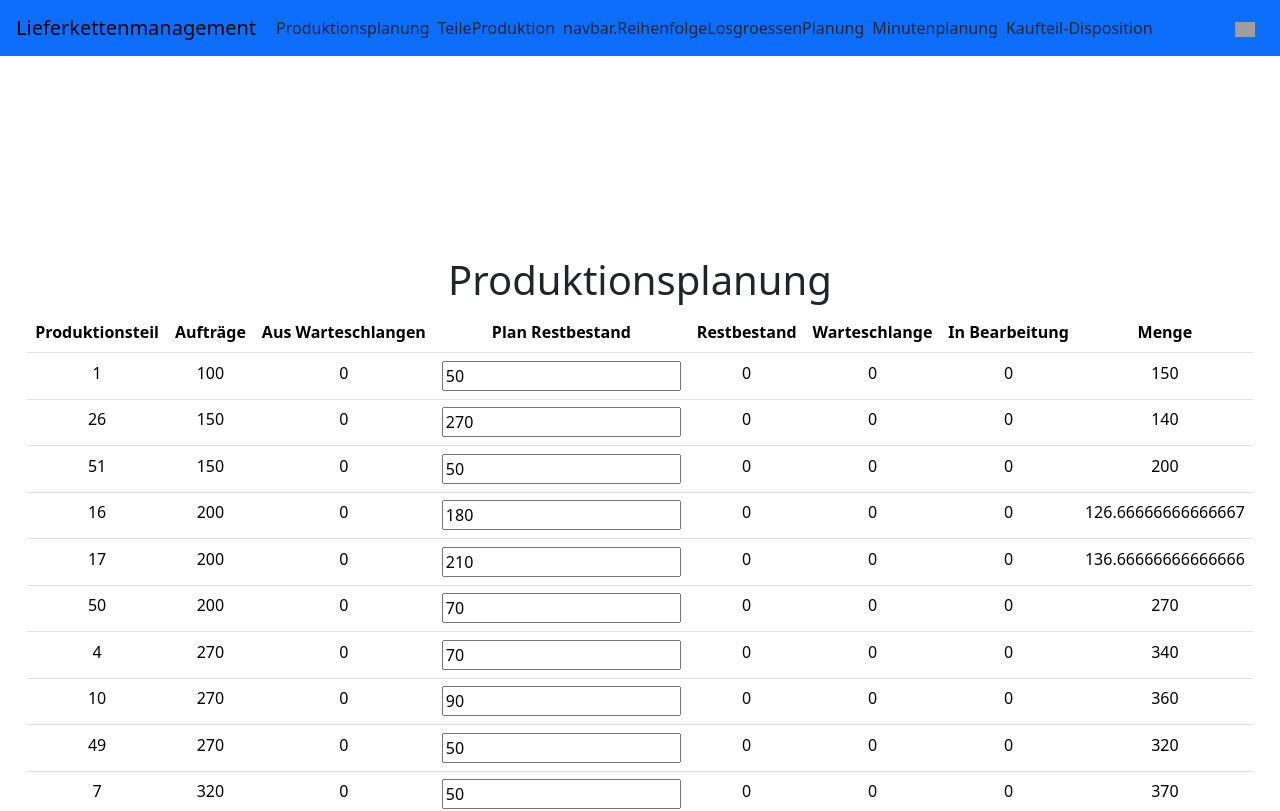
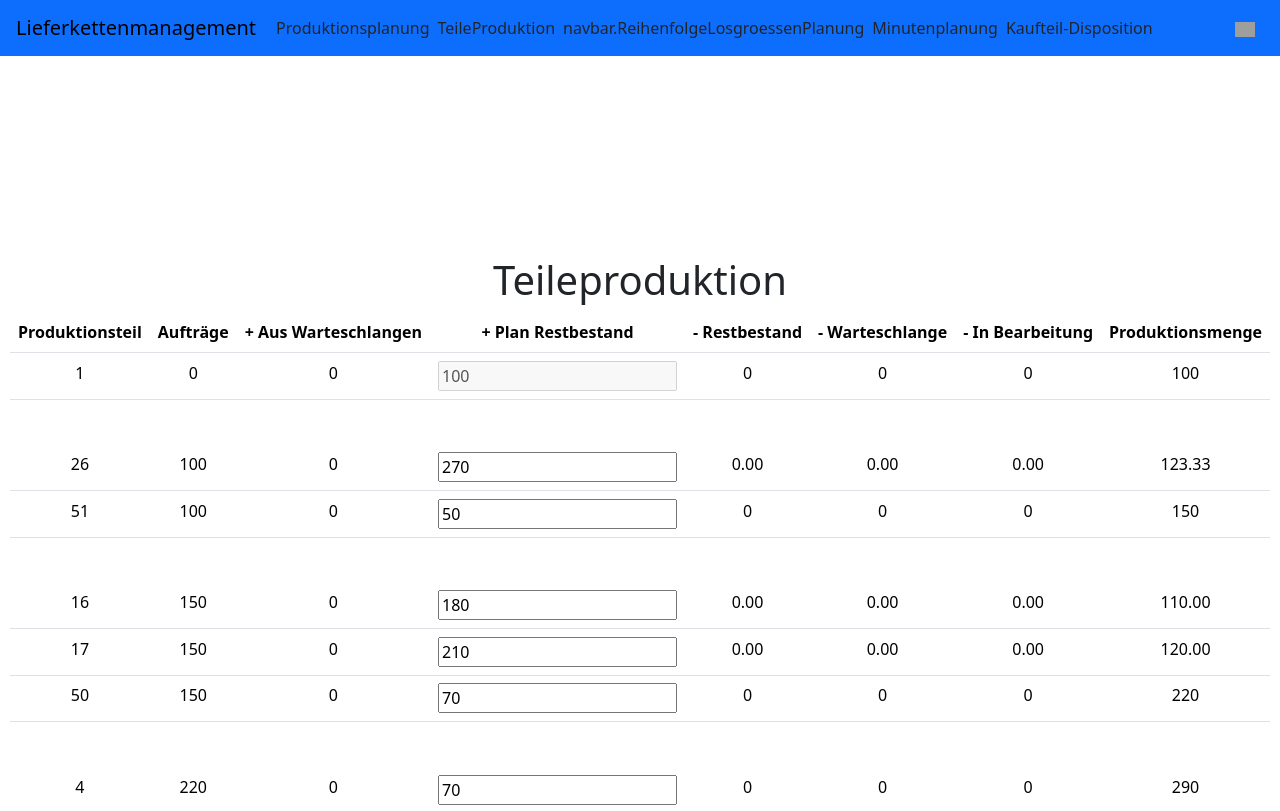
Before and after one commit to universalmensch/IBSYS2ProduktionsPlanung, a React (Vite) app in the folder ibsys2Produktionsplanung/: page /TeileProduktion in a window 1280 px wide. Shown: the top 811 px of the page. Built offline with nearby package versions, Linux system fonts and the light colour scheme; grey boxes are pictures that could not be loaded.

Commit message:
feat: vorläufige behandlung von dreifachen teilen

```diff
--- a/ibsys2Produktionsplanung/src/dtos/Produktionsteile.tsx
+++ b/ibsys2Produktionsplanung/src/dtos/Produktionsteile.tsx
@@ -113,7 +113,7 @@ export const Produktionsteile: Produktionsteil[] =
     ];
 
 export const AnzeigeReihenfolge: number[] = [
-    1, 26, 51, 16, 17, 50, 4, 10, 49, 7, 13, 18, 2, 26, 56, 16, 17, 55, 5, 11, 54, 8, 14, 19, 3, 26, 31, 16, 17, 30, 6, 12, 29, 9, 15, 20
+    1, 261, 51, 161, 171, 50, 4, 10, 49, 7, 13, 18, 2, 262, 56, 162, 172, 55, 5, 11, 54, 8, 14, 19, 3, 263, 31, 163, 173, 30, 6, 12, 29, 9, 15, 20
 ];
 export const SpaceAfterRow: number[] = [
     1, 51, 50, 49, 18, 2, 56, 55, 54, 19, 3, 31, 30, 29, 20
--- a/ibsys2Produktionsplanung/src/pages/TeileProduktion.tsx
+++ b/ibsys2Produktionsplanung/src/pages/TeileProduktion.tsx
@@ -13,6 +13,7 @@ export function TeileProduktion() {
     const restBestand = input?.warehousestock?.article
     const waitingWorkplace = input?.waitinglistworkstations.workplace || []
     const inBearbeitung = input?.ordersinwork?.workplace
+    const verkaufsauftraege = input?.forecast || {p1: 0, p2: 0, p3: 0}
 
     const produktionsPlan = generalStore?.produktionsPlan ?? new ProduktionsPlanDTO(0, 0, 0);
 
@@ -77,7 +78,8 @@ export function TeileProduktion() {
 
         // P1
         const teil1 = result[1];
-        teil1.auftraege = produktionsPlan.p1ProduktionWoche0
+        teil1.auftraege = Number(verkaufsauftraege.p1);
+        teil1.planRestbestand = Number(produktionsPlan.p1ProduktionWoche0) + Number(teil1.restBestand) + Number(teil1.warteschlange) + Number(teil1.bearbeitung) - Number(verkaufsauftraege.p1);
 
         const teil26 = result[26];
         teil26.auftraege = teil1.menge
@@ -126,7 +128,8 @@ export function TeileProduktion() {
 
         // P2
         const teil2 = result[2];
-        teil2.auftraege = produktionsPlan.p2ProduktionWoche0
+        teil2.auftraege = Number(verkaufsauftraege.p2);
+        teil2.planRestbestand = Number(produktionsPlan.p2ProduktionWoche0) + Number(teil2.restBestand) + Number(teil2.warteschlange) + Number(teil2.bearbeitung) - Number(verkaufsauftraege.p2);
 
         const teil56 = result[56];
         teil56.auftraege = teil2.menge
@@ -162,7 +165,8 @@ export function TeileProduktion() {
 
         // P2
         const teil3 = result[3];
-        teil3.auftraege = produktionsPlan.p3ProduktionWoche0
+        teil3.auftraege = Number(verkaufsauftraege.p3);
+        teil3.planRestbestand = Number(produktionsPlan.p3ProduktionWoche0) + Number(teil3.restBestand) + Number(teil3.warteschlange) + Number(teil3.bearbeitung) - Number(verkaufsauftraege.p3);
 
         const teil31 = result[31];
         teil31.auftraege = teil3.menge
@@ -227,65 +231,182 @@ export function TeileProduktion() {
     }
 
     function getMenge(id: number) {
+        if (id === 1) {
+            return produktionsPlan.p1ProduktionWoche0
+        }
+        if (id === 2) {
+            return produktionsPlan.p2ProduktionWoche0
+        }
+        if (id === 3) {
+            return produktionsPlan.p3ProduktionWoche0
+        }
+
         if (id === 26 || id === 16 || id === 17) {
-            return produktionsteile[id]?.menge / 3;
+            return (produktionsteile[id].menge / 3).toFixed(2);
         }
-        return produktionsteile[id]?.menge;
+
+        return produktionsteile[id].menge;
     }
 
     function getRestbestand(id: number) {
         if (id === 26 || id === 16 || id === 17) {
-            return produktionsteile[id]?.restBestand / 3;
+            return (produktionsteile[id].restBestand / 3).toFixed(2);
         }
-        return produktionsteile[id]?.restBestand;
+        return produktionsteile[id].restBestand;
+    }
+
+    function getWarteschlangen(id: number) {
+        if (id === 26 || id === 16 || id === 17) {
+            return (produktionsteile[id].warteschlange / 3).toFixed(2);
+        }
+        return produktionsteile[id].warteschlange;
+    }
+
+    function getBearbeitung(id: number) {
+        if (id === 26 || id === 16 || id === 17) {
+            return (produktionsteile[id].bearbeitung / 3).toFixed(2);
+        }
+        return produktionsteile[id].bearbeitung;
+    }
+
+    function getAuftraege(key: number) {
+        const keyString = key.toString();
+        if (keyString.length > 2) {
+            switch (keyString[0] + keyString[1]) {
+                case '16' :
+                case '17' : {
+                    if (Number(keyString[2]) === 1) {
+                        return produktionsteile[51].menge;
+                    } else if (Number(keyString[2]) === 2) {
+                        return produktionsteile[56].menge;
+                    }
+                    return produktionsteile[31].menge;
+                }
+                case '26' :
+                    if (Number(keyString[2]) === 1) {
+                        return produktionsPlan.p1ProduktionWoche0;
+                    } else if (Number(keyString[2]) === 2) {
+                        return produktionsPlan.p2ProduktionWoche0;
+                    }
+                    return produktionsPlan.p3ProduktionWoche0;
+                default:
+                    return 0;
+            }
+        }
+        return produktionsteile[key].auftraege;
+    }
+
+    function getFuerWarteschlangen(key: number) {
+        const keyString = key.toString();
+        if (keyString.length > 2) {
+            switch (keyString[0] + keyString[1]) {
+                case '16' :
+                case '17' : {
+                    if (Number(keyString[2]) === 1) {
+                        return produktionsteile[51].warteschlange;
+                    } else if (Number(keyString[2]) === 2) {
+                        return produktionsteile[56].warteschlange;
+                    }
+                    return produktionsteile[31].warteschlange;
+                }
+                case '26' :
+                    if (Number(keyString[2]) === 1) {
+                        return produktionsteile[1].warteschlange;
+                    } else if (Number(keyString[2]) === 2) {
+                        return produktionsteile[2].warteschlange;
+                    }
+                    return produktionsteile[3].warteschlange;
+                default:
+                    return 0;
+            }
+        }
+        return produktionsteile[key].fuerWarteschlangen;
+    }
+
+    function getPlanRestbestand(key: number) {
+        const keyString = key.toString();
+        if (keyString.length > 2) {
+            switch (keyString[0] + keyString[1]) {
+                case '16' : {
+                    if (Number(keyString[2]) === 1) {
+                        return produktionsteile[16].planRestbestand;
+                    } else if (Number(keyString[2]) === 2) {
+                        return produktionsteile[16].planRestbestand;
+                    }
+                    return produktionsteile[16].planRestbestand;
+                }
+                case '17' : {
+                    if (Number(keyString[2]) === 1) {
+                        return produktionsteile[17].planRestbestand;
+                    } else if (Number(keyString[2]) === 2) {
+                        return produktionsteile[17].planRestbestand;
+                    }
+                    return produktionsteile[17].planRestbestand;
+                }
+                case '26' :
+                    if (Number(keyString[2]) === 1) {
+                        return produktionsteile[26].planRestbestand;
+                    } else if (Number(keyString[2]) === 2) {
+                        return produktionsteile[26].planRestbestand;
+                    }
+                    return produktionsteile[26].planRestbestand;
+                default:
+                    return 0;
+            }
+        }
+        return produktionsteile[key].planRestbestand;
     }
 
     return (
         <div>
-            <h1>Produktionsplanung</h1>
+            <h1>Teileproduktion</h1>
             <Table>
                 <thead>
                 <tr>
                     <th>Produktionsteil</th>
                     <th>Aufträge</th>
-                    <th>Aus Warteschlangen</th>
-                    <th>Plan Restbestand</th>
-                    <th>Restbestand</th>
-                    <th>Warteschlange</th>
-                    <th>In Bearbeitung</th>
-                    <th>Menge</th>
+                    <th>+ Aus Warteschlangen</th>
+                    <th>+ Plan Restbestand</th>
+                    <th>- Restbestand</th>
+                    <th>- Warteschlange</th>
+                    <th>- In Bearbeitung</th>
+                    <th>Produktionsmenge</th>
                 </tr>
                 </thead>
                 <tbody>
                 {
                     AnzeigeReihenfolge.map(
-                        id => {
+                        key => {
+                            const id = key.toString().length > 2 ? Number(key.toString()[0] + key.toString()[1]) : key;
                             return <>
-                                <tr key={Math.random()}>{
+                                <tr key={key + 'vorne'} style={{border: 'none'}}>{
                                     //extra space between the different bikes
-                                    (id === 2 || id === 3) && <></>
+                                    (id === 2 || id === 3) &&
+                                    <td colSpan={2} style={{padding: 0, height: '15px', border: 'none'}}/>
 
                                 }</tr>
-                                <tr key={Math.random()}>
-                                    <td>{produktionsteile[id]?.id}</td>
-                                    <td>{produktionsteile[id]?.auftraege}</td>
-                                    <td>{produktionsteile[id]?.fuerWarteschlangen}</td>
+                                <tr key={key + 'mitte'}>
+                                    <td>{produktionsteile[id].id}</td>
+                                    <td>{getAuftraege(key)}</td>
+                                    <td>{getFuerWarteschlangen(key)}</td>
                                     <td>
                                         <input
                                             min={0}
+                                            disabled={id === 1 || id === 2 || id === 3}
                                             type="number"
-                                            value={produktionsteile[id]?.planRestbestand}
+                                            value={getPlanRestbestand(key)}
                                             onChange={(e) => setAuftrag(id, Number(e.target.value))}
                                         />
                                     </td>
                                     <td>{getRestbestand(id)}</td>
-                                    <td>{produktionsteile[id]?.warteschlange}</td>
-                                    <td>{produktionsteile[id]?.bearbeitung}</td>
+                                    <td>{getWarteschlangen(id)}</td>
+                                    <td>{getBearbeitung(id)}</td>
                                     <td>{getMenge(id)}</td>
                                 </tr>
-                                <tr key={Math.random()}>{
+                                <tr key={key + 'hinten'} style={{border: 'none'}}>{
                                     //extra spaces for the structure of the table
-                                    (SpaceAfterRow.includes(id)) && <></>
+                                    (SpaceAfterRow.includes(id)) &&
+                                    <td colSpan={2} style={{padding: 0, height: '45px', border: 'none'}}/>
 
                                 }</tr>
                             </>;
```
